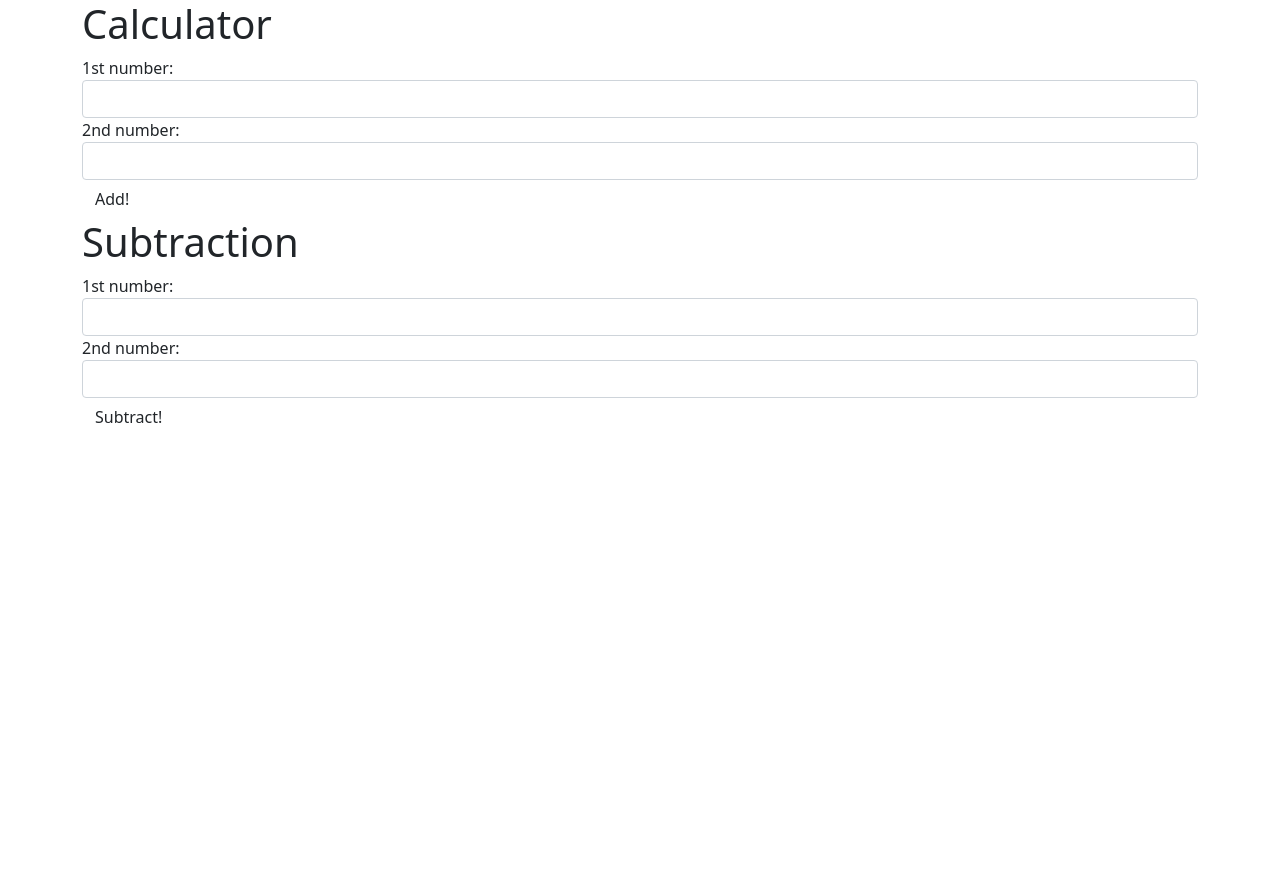
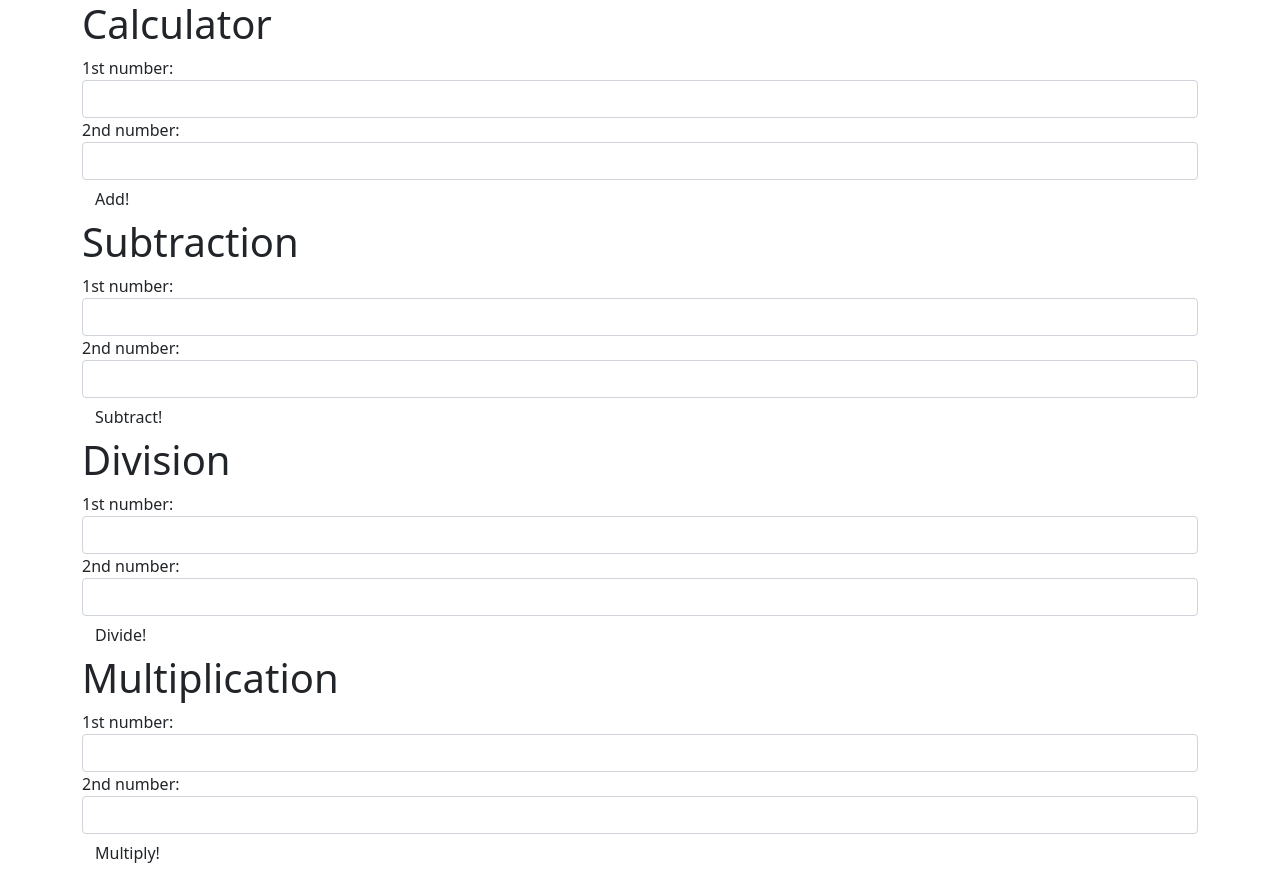
Before and after one commit to joey57/Calculator, a plain HTML site: page index.html in a window 1280 px wide. Before the commit the page ends 800 px from the top, so only its background shows below. Drawn offline with nearby package versions, Linux system fonts and the light colour scheme.

Commit message:
added the rest of the operators forms

```diff
--- a/index.html
+++ b/index.html
@@ -39,10 +39,40 @@
       </div>
       <button type="submit" class="btn">Subtract!</button>
     </form>
-    <div id="output"></div>
+    <div id="output1"></div>
     </div>
 
+    <div class="container">
+      <h1>Division</h1>
+      <form id="divide">
+        <div class="form-group">
+          <label for="divide1">1st number:</label>
+          <input id="divide1" class="form-control" type="text">
+        </div>
+        <div class="form-group">
+          <label for="divide2">2nd number:</label>
+          <input id="divide2" class="form-control" type="text">
+        </div>
+        <button type="submit" class="btn">Divide!</button>
+      </form>
+      <div id="output2"></div>
+      </div>
 
+      <div class="container">
+        <h1>Multiplication</h1>
+        <form id="multiply">
+          <div class="form-group">
+            <label for="multiply1">1st number:</label>
+            <input id="multiply1" class="form-control" type="text">
+          </div>
+          <div class="form-group">
+            <label for="multiply1">2nd number:</label>
+            <input id="multiply2" class="form-control" type="text">
+          </div>
+          <button type="submit" class="btn">Multiply!</button>
+        </form>
+        <div id="output3"></div>
+        </div>
 
 </body>
 </html>
```
